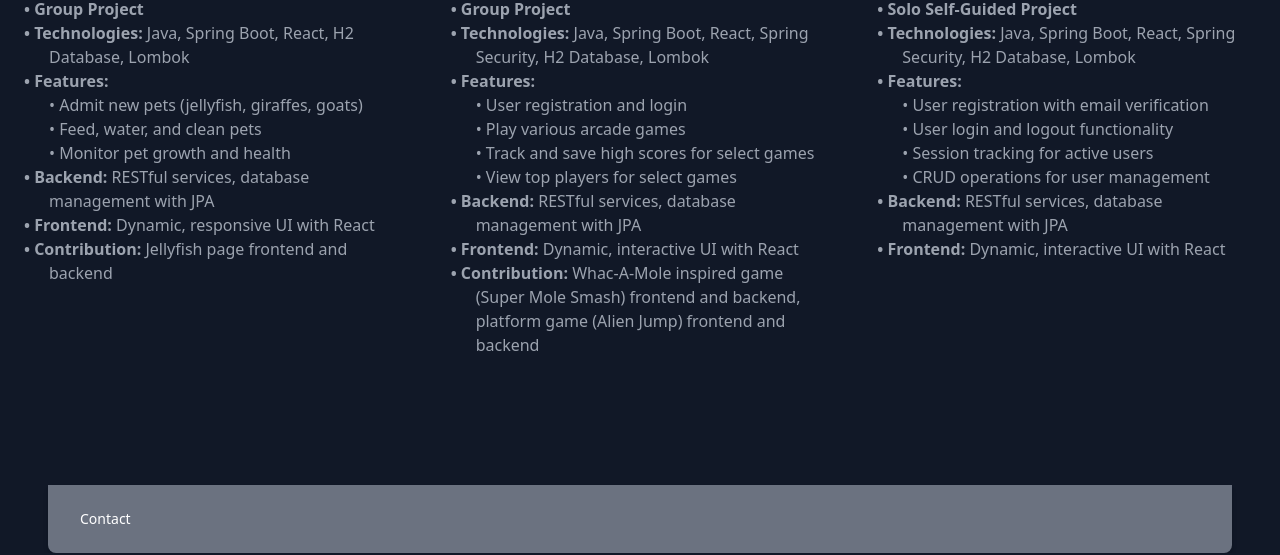
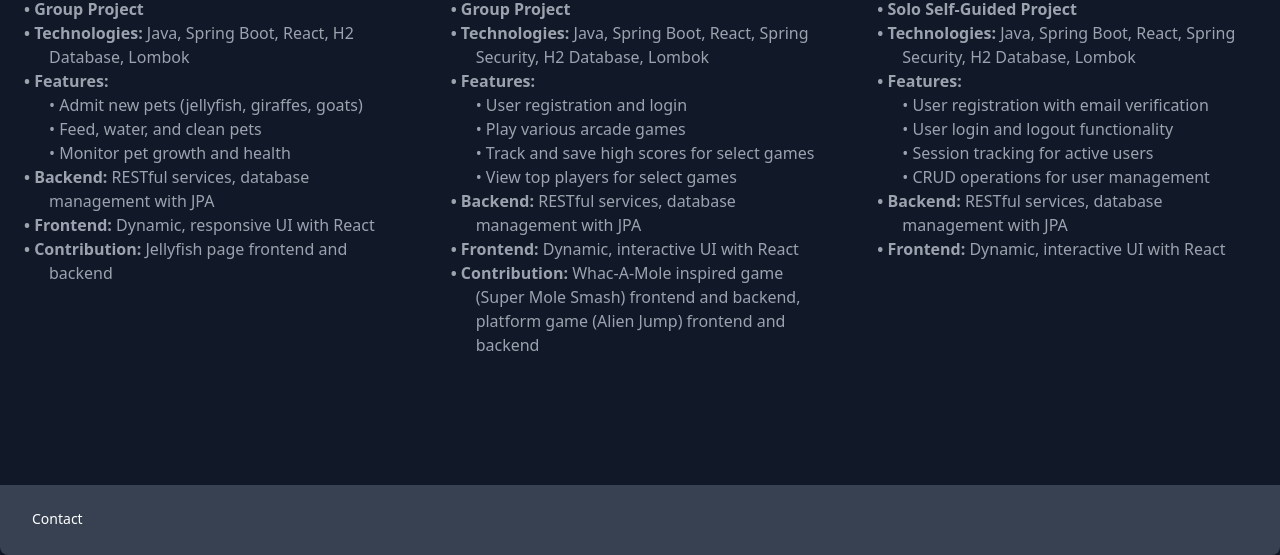
Before and after one commit to bpalmiero85/bpalmiero85.github.io, a website built with Vite: page index.html in a window 1280 px wide. Shown: the part 3759-4314 px from the top of the page. Built offline with nearby package versions, Linux system fonts and the light colour scheme.

Commit message:
Fix navbar width

```diff
--- a/index.html
+++ b/index.html
@@ -239,12 +239,12 @@
       </div>
     </div>
   </section>
-  <footer>
-    <div class="w-full max-w-screen-xl px-4 mx-auto lg:px-12">
-      <div class="relative overflow-hidden bg-gray-500 rounded-b-lg shadow-md dark:bg-gray-800">
+  <footer class="w-full mx-auto">
+    <div>
+      <div class="relative overflow-hidden bg-gray-700 rounded-b-lg shadow-md dark:bg-gray-800">
         <nav class="flex flex-row items-center justify-between p-4" aria-label="Table navigation">
           <a href="#contact">
-            <button type="button" class="flex items-center justify-center px-4 py-2 text-sm font-medium text-white rounded-lg bg-primary-700 hover:bg-primary-800 focus:ring-4 focus:ring-primary-300 dark:bg-primary-600 dark:hover:bg-primary-700 focus:outline-none dark:focus:ring-primary-800">
+            <button type="button" style="margin-bottom: 2px;" class="text-white hover:bg-gray-700 px-4 py-2 rounded-md text-sm font-medium">
               Contact
             </button>
           </a>
```
